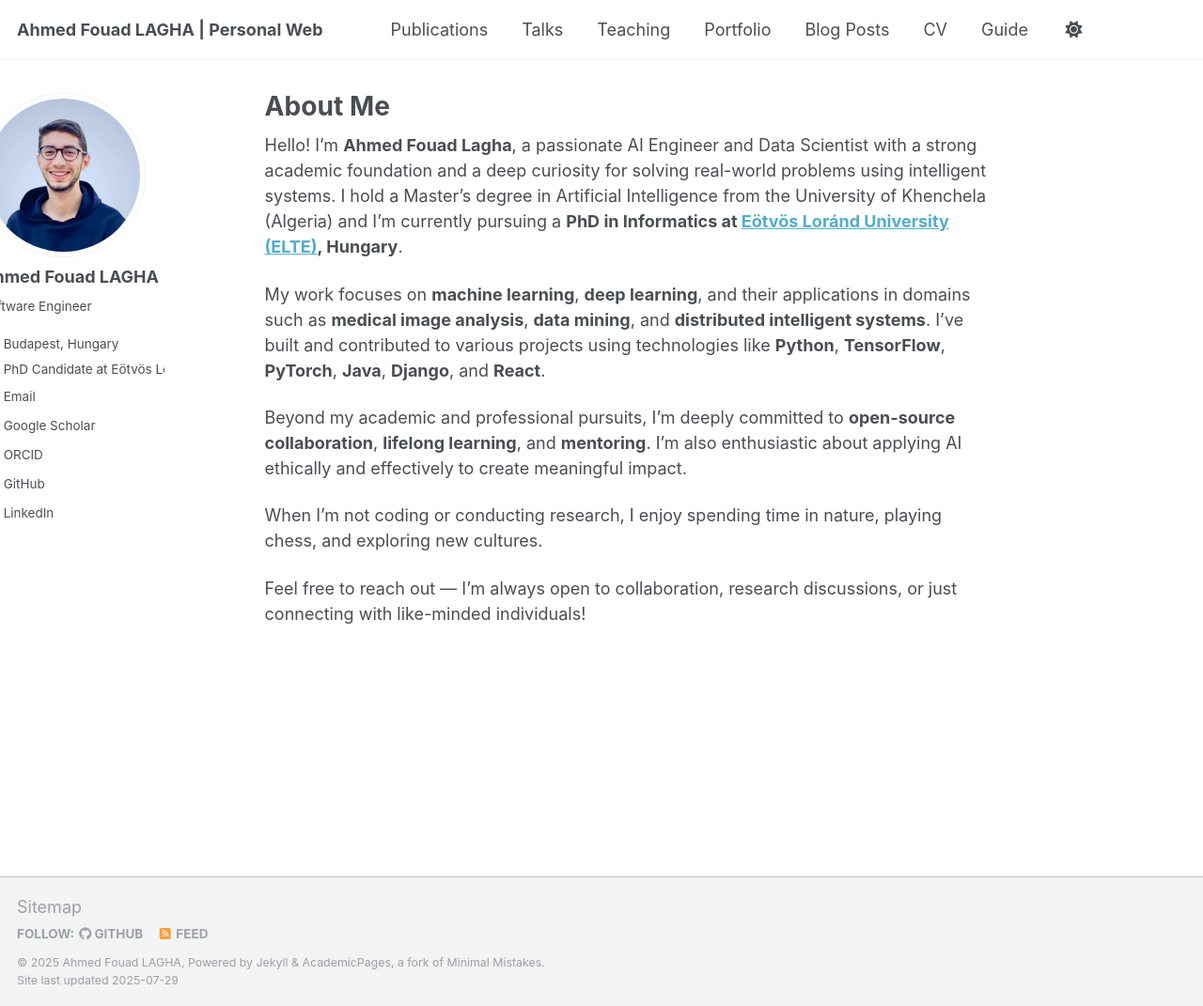
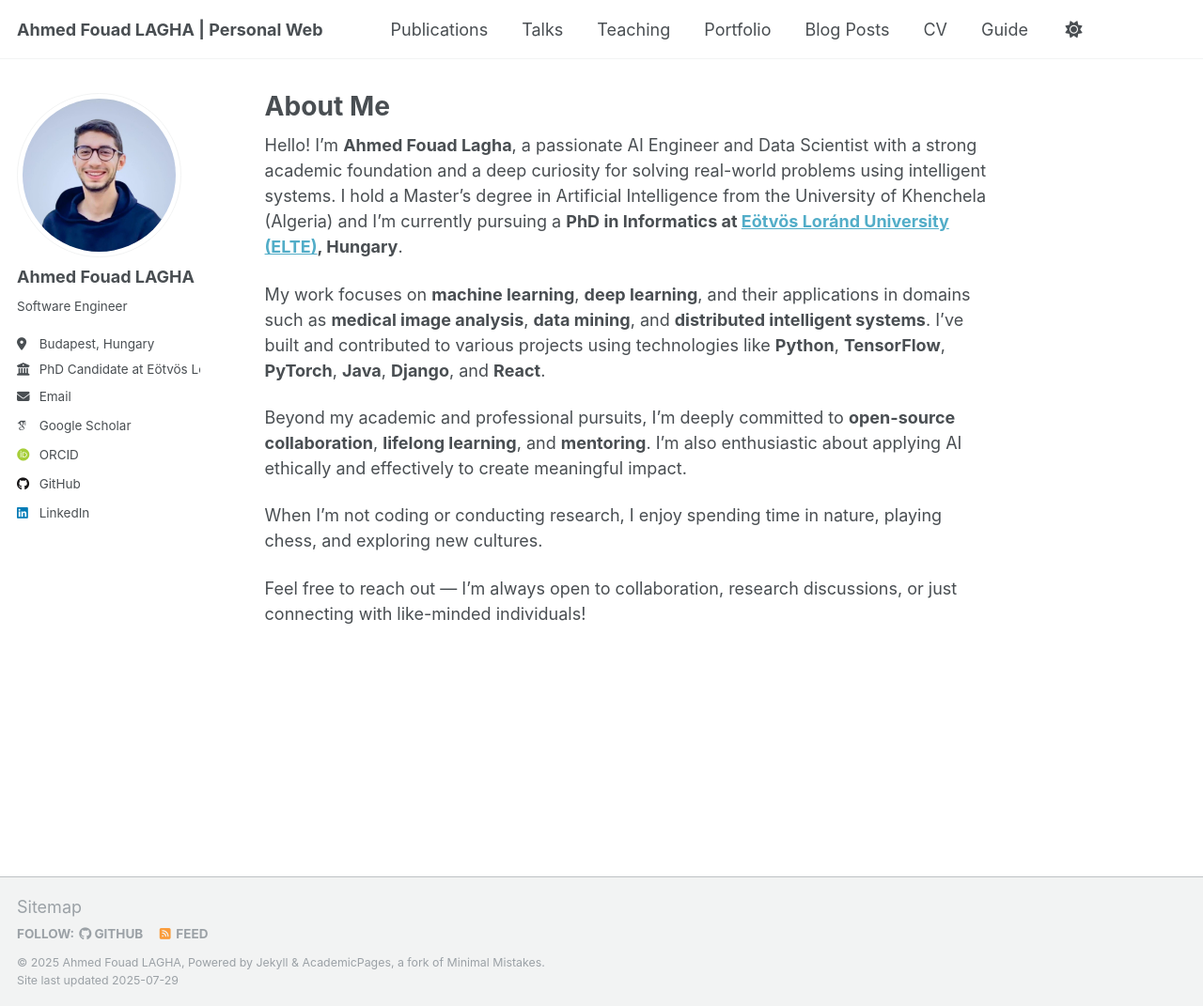
Before and after one commit to ahmed-fouad-lagha/ahmed-fouad-lagha.github.io, a Jekyll site: the page built from _pages/about.md, in a window 1280 px wide and 1071 px high. Shown: the whole window at 94% size. Built offline with Jekyll 4.4.1, drawn with Linux system fonts in a browser that asks for light colours; some web fonts are replaced; a script that is not in the unit is left out.

Commit message:
remove left

```diff
--- a/_sass/layout/_sidebar.scss
+++ b/_sass/layout/_sidebar.scss
@@ -22,7 +22,6 @@
     overflow-y: auto;               // Add scrollbar if the sidebar is too long
     position: fixed;
     padding-top: $masthead-height;
-    left: -20px;
   }
 
   @include breakpoint($large) {
```
